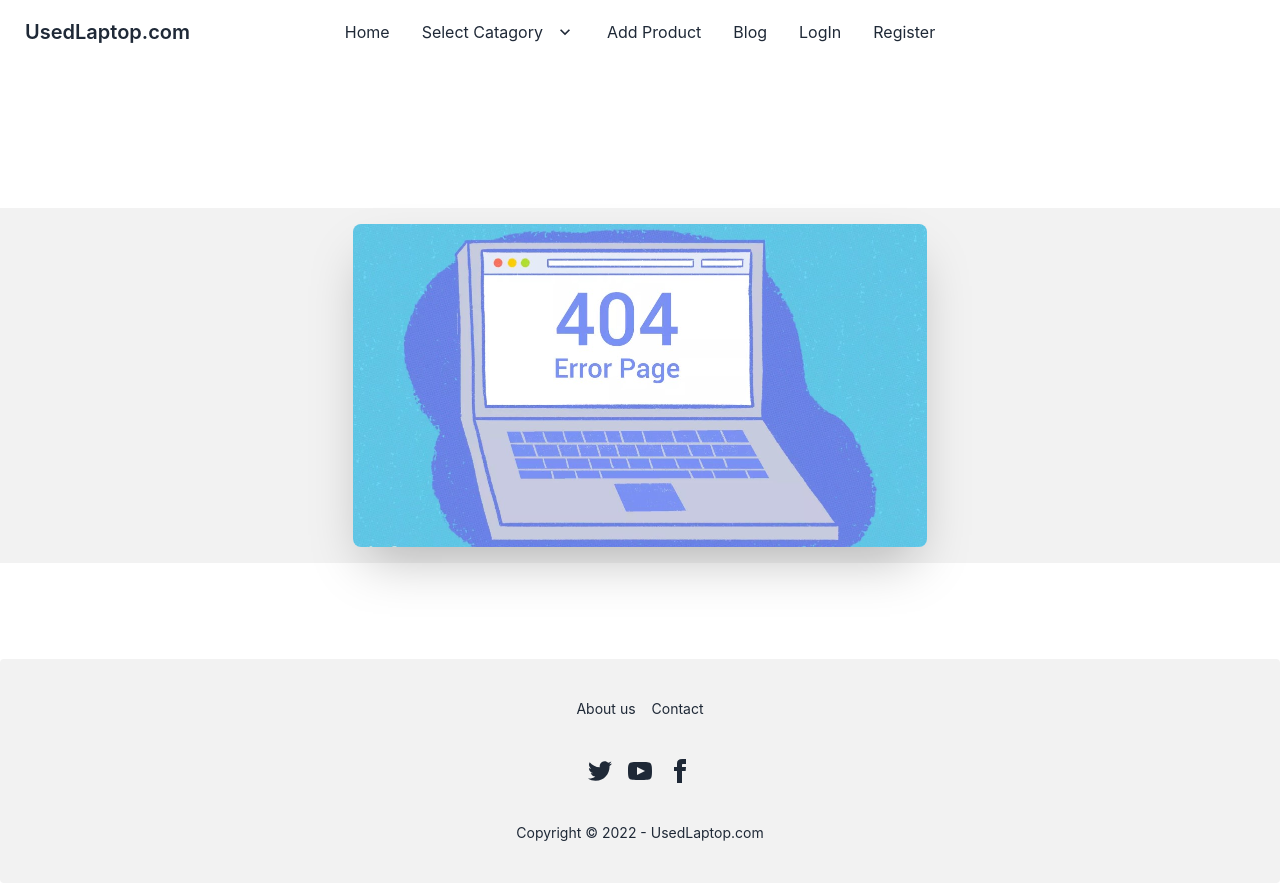
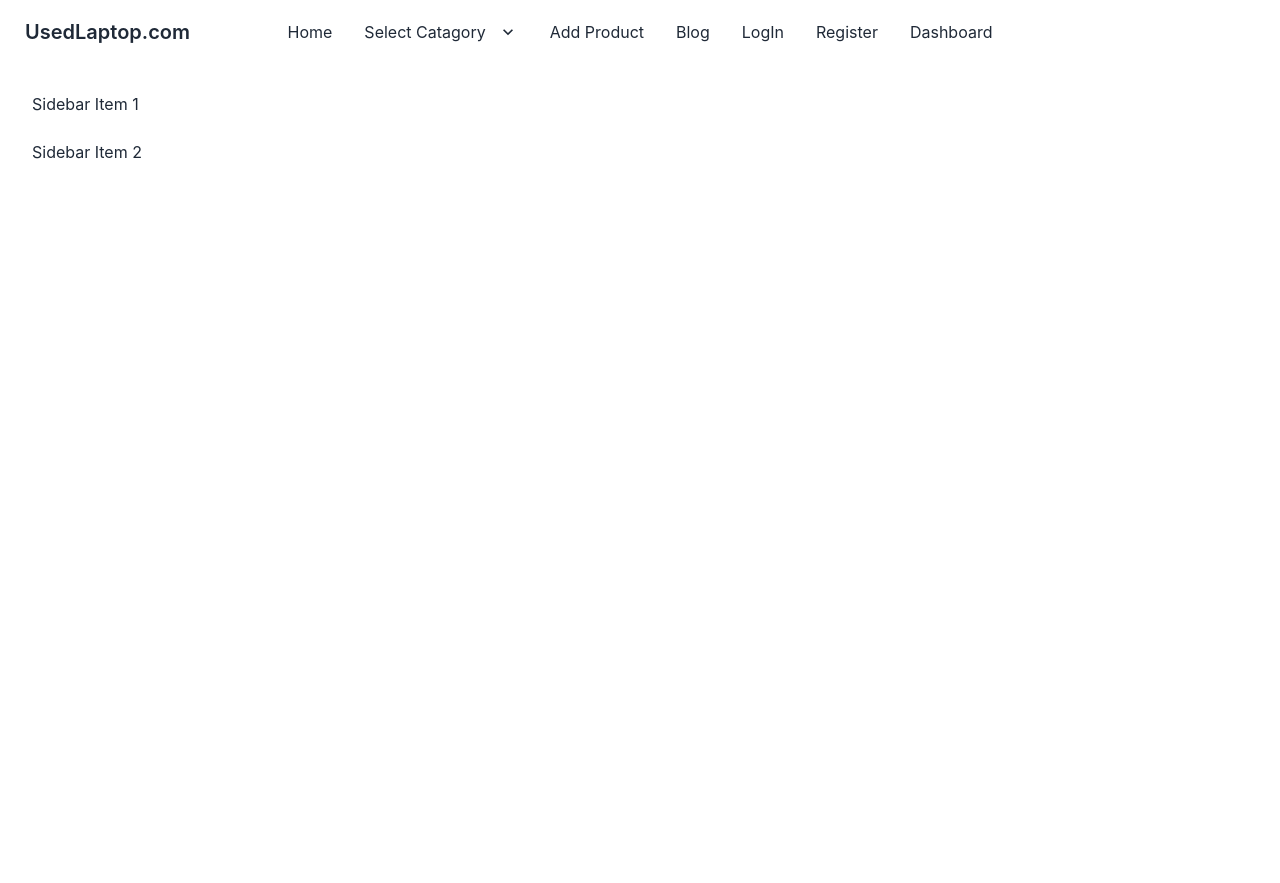
Before and after one commit to ICTMubarak/userd-products-client-a12, a React (Create React App) app: page /deshboard in a window 1280 px wide. Built offline with nearby package versions, Linux system fonts and the light colour scheme; no server answers.

Commit message:
Added Advertised section

```diff
--- /dev/null
+++ b/src/DeshBoard/DeshBoard.js
@@ -0,0 +1,30 @@
+import React from 'react';
+import { Outlet } from 'react-router-dom';
+import Navbar from '../Pages/Navbar/Navbar';
+
+const DeshBoard = () => {
+    return (
+        <div>
+            <Navbar></Navbar>
+            <div className="drawer drawer-mobile">
+  <input id="my-drawer-2" type="checkbox" className="drawer-toggle" />
+  <div className="drawer-content flex flex-col items-center justify-center">
+    <Outlet></Outlet>
+    <label htmlFor="my-drawer-2" className="btn btn-primary drawer-button lg:hidden">Open drawer</label>
+
+  </div>
+  <div className="drawer-side">
+    <label htmlFor="my-drawer-2" className="drawer-overlay"></label>
+    <ul className="menu p-4 w-80 bg-base-100 text-base-content">
+      <Outlet></Outlet>
+      <li><a>Sidebar Item 1</a></li>
+      <li><a>Sidebar Item 2</a></li>
+    </ul>
+
+  </div>
+</div>
+        </div>
+    );
+};
+
+export default DeshBoard;
--- a/src/Pages/ExtraSection/ExtraSection.js
+++ b/src/Pages/ExtraSection/ExtraSection.js
@@ -3,7 +3,7 @@ import React from 'react';
 const ExtraSection = () => {
     return (
         <div className='w-full'>
-            <div class="flex items-center">
+            <div class="flex items-center gap-4">
             <section class="flex-1">
              <div className="card card-compact w-full bg-base-100 shadow-xl">
                <div className="card-body">
--- a/src/Pages/Home/Home.js
+++ b/src/Pages/Home/Home.js
@@ -1,11 +1,23 @@
 import React from 'react';
+import { useLoaderData } from 'react-router-dom';
 import Banner from '../Banner/Banner';
 import ExtraSection from '../ExtraSection/ExtraSection';
+import Product from '../ProductShow/Product';
 
 const Home = () => {
+    const products = useLoaderData();
     return (
         <div>
             <Banner></Banner><br /><br /><br />
+            <section>
+                <h1 class="text-center font-bold text-2xl">Advertised</h1>
+                <div  class="grid grid-cols-1 gap-2 border-4 gap-4 md:grid-cols-3">
+            {
+                products.map(product => <Product key={product._id} product={product}></Product>)
+            }
+            </div>
+
+            </section><br /><br /><br />
             <ExtraSection></ExtraSection>
         </div>
     );
--- a/src/Pages/Navbar/Navbar.js
+++ b/src/Pages/Navbar/Navbar.js
@@ -42,6 +42,7 @@ const Navbar = () => {
                : <>
                <li><Link to='/login'>LogIn</Link></li>
                <li><Link to='/register'>Register</Link></li>
+               <li><Link to='/deshboard'>Dashboard</Link></li>
                </>
 
             }
@@ -74,6 +75,7 @@ const Navbar = () => {
                : <>
                <li><Link to='/login'>LogIn</Link></li>
                <li><Link to='/register'>Register</Link></li>
+               <li><Link to='/deshboard'>Dashboard</Link></li>
                </>
 
             }
--- a/src/Routs/Routs.js
+++ b/src/Routs/Routs.js
@@ -1,3 +1,4 @@
+import DeshBoard from "../DeshBoard/DeshBoard";
 import Main from "../Layout/Main";
 import Login from "../Login/Login";
 import AddProduct from "../Pages/AddProduct/AddProduct";
@@ -20,7 +21,8 @@ const router = createBrowserRouter([
         children: [
             {
                 path: '/',
-                element: <Home></Home>
+                element: <Home></Home>,
+                loader: ()  => fetch('http://localhost:5000/advertised')
             },
             {
                 path: '/addproduct',
@@ -64,6 +66,11 @@ const router = createBrowserRouter([
             },
 
         ]
+    },
+    {
+        path: '/deshboard',
+        element: <DeshBoard></DeshBoard>
+
     }
 ])
 
```
